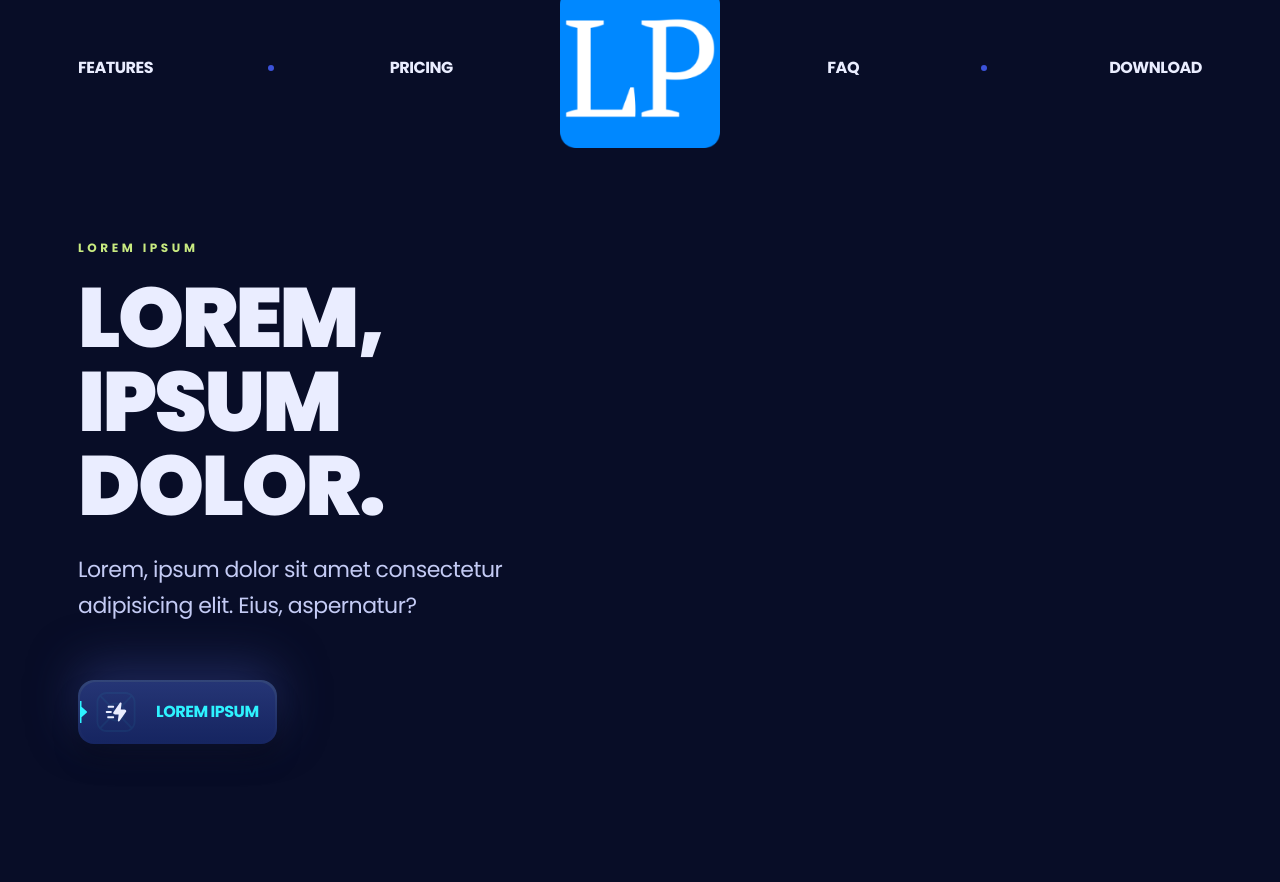
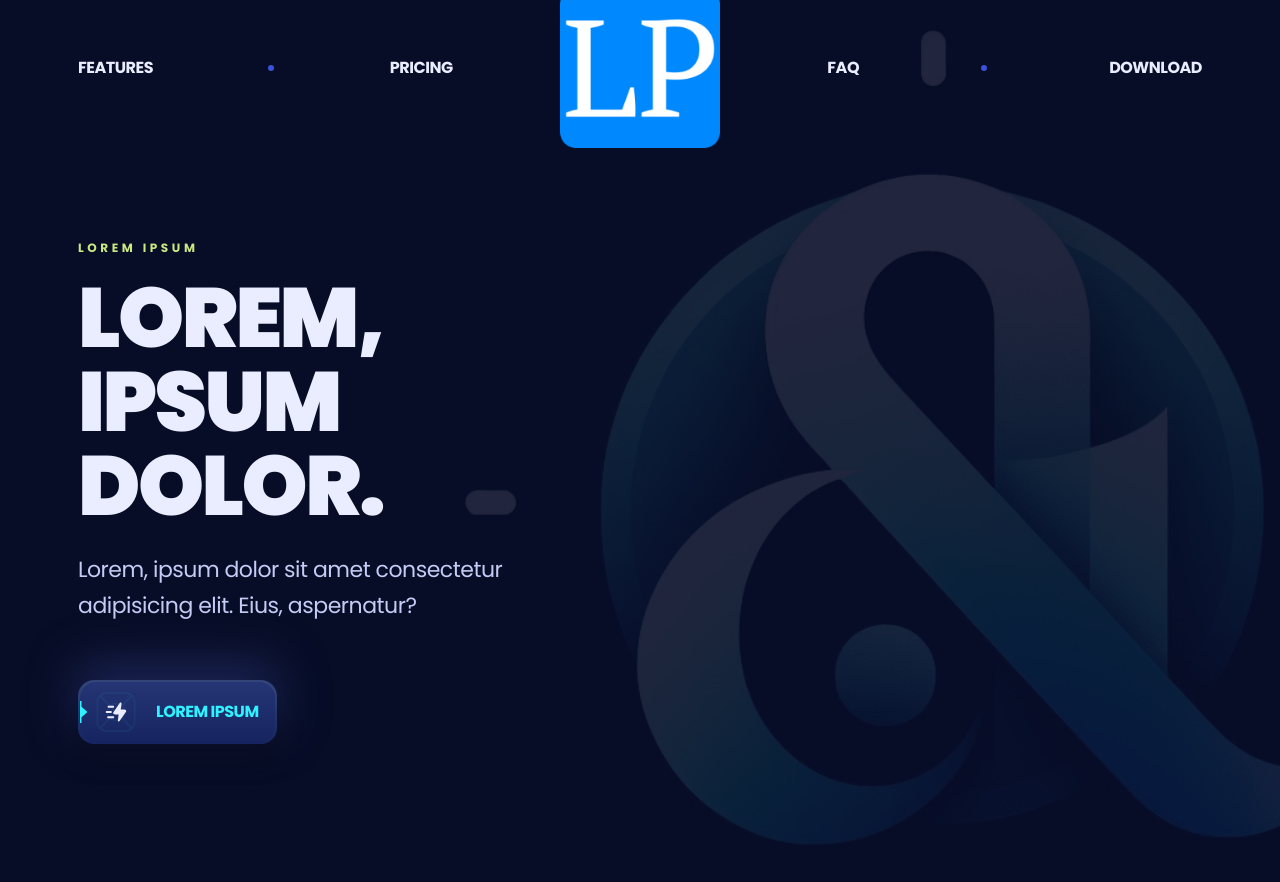
Before and after one commit to Dimterion/landing-page, a React (Vite) app: page / in a window 1280 px wide. Shown: the top 882 px of the page. Built offline with nearby package versions, Linux system fonts and the light colour scheme.

Commit message:
add hero section img

```diff
--- a/src/components/Button.jsx
+++ b/src/components/Button.jsx
@@ -27,6 +27,7 @@ const Button = ({
           {children}
         </span>
       </span>
+      <span className="glow-before glow-after" />
     </>
   );
 
--- a/src/components/Hero.jsx
+++ b/src/components/Hero.jsx
@@ -1,6 +1,7 @@
 import { Element, Link as LinkScroll } from "react-scroll";
 import Button from "./Button";
 import heroBtn from "../assets/hero/hero_btn.svg";
+import heroImg from "../assets/hero/hero_img.png";
 
 const Hero = () => {
   return (
@@ -20,6 +21,13 @@ const Hero = () => {
               <Button icon={heroBtn}>Lorem ipsum</Button>
             </LinkScroll>
           </div>
+          <div className="hero-img_res pointer-events-none absolute -top-32 left-[calc(50%-340px)] w-[1230px]">
+            <img
+              src={heroImg}
+              className="size-1230 opacity-10 max-lg:h-auto"
+              alt="Hero section image"
+            />
+          </div>
         </div>
       </Element>
     </section>
```
Also changed, not shown: src/assets/hero/hero_img.png (added).
